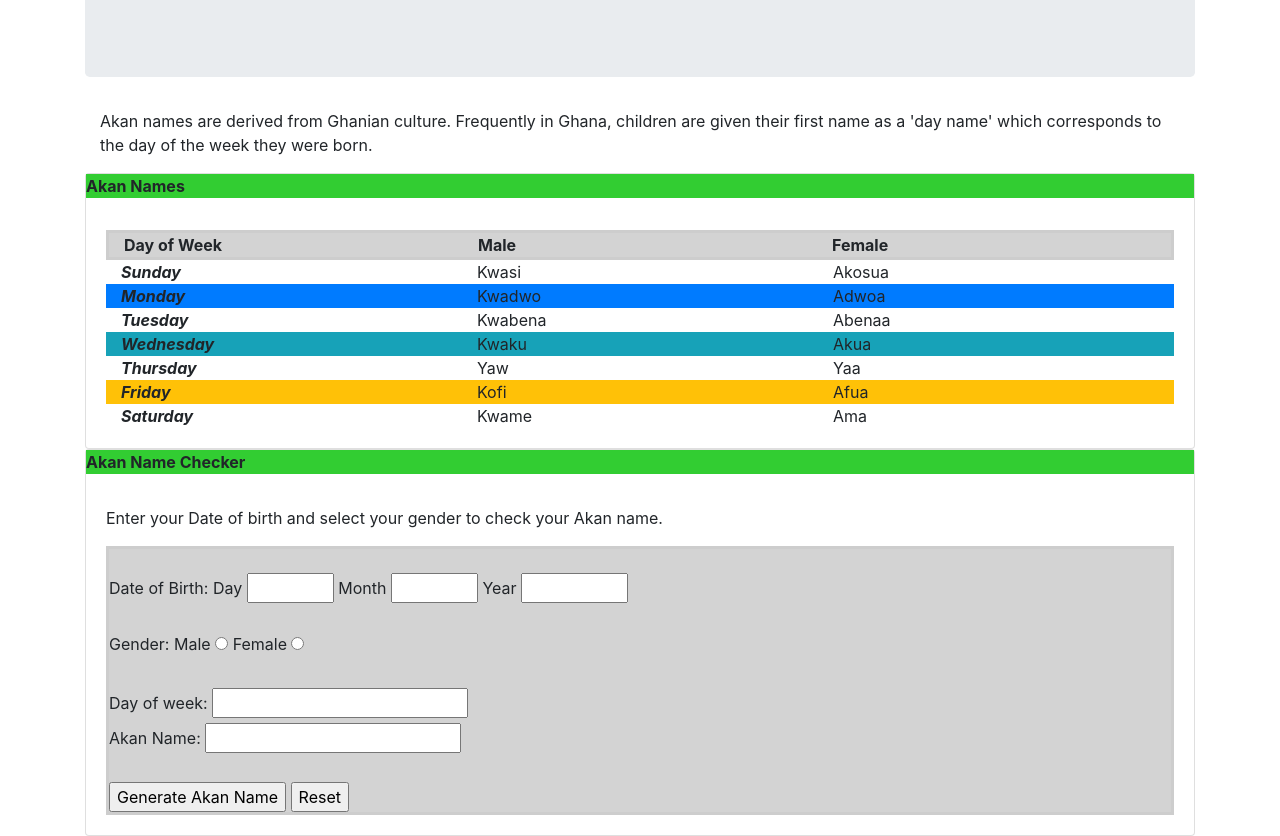
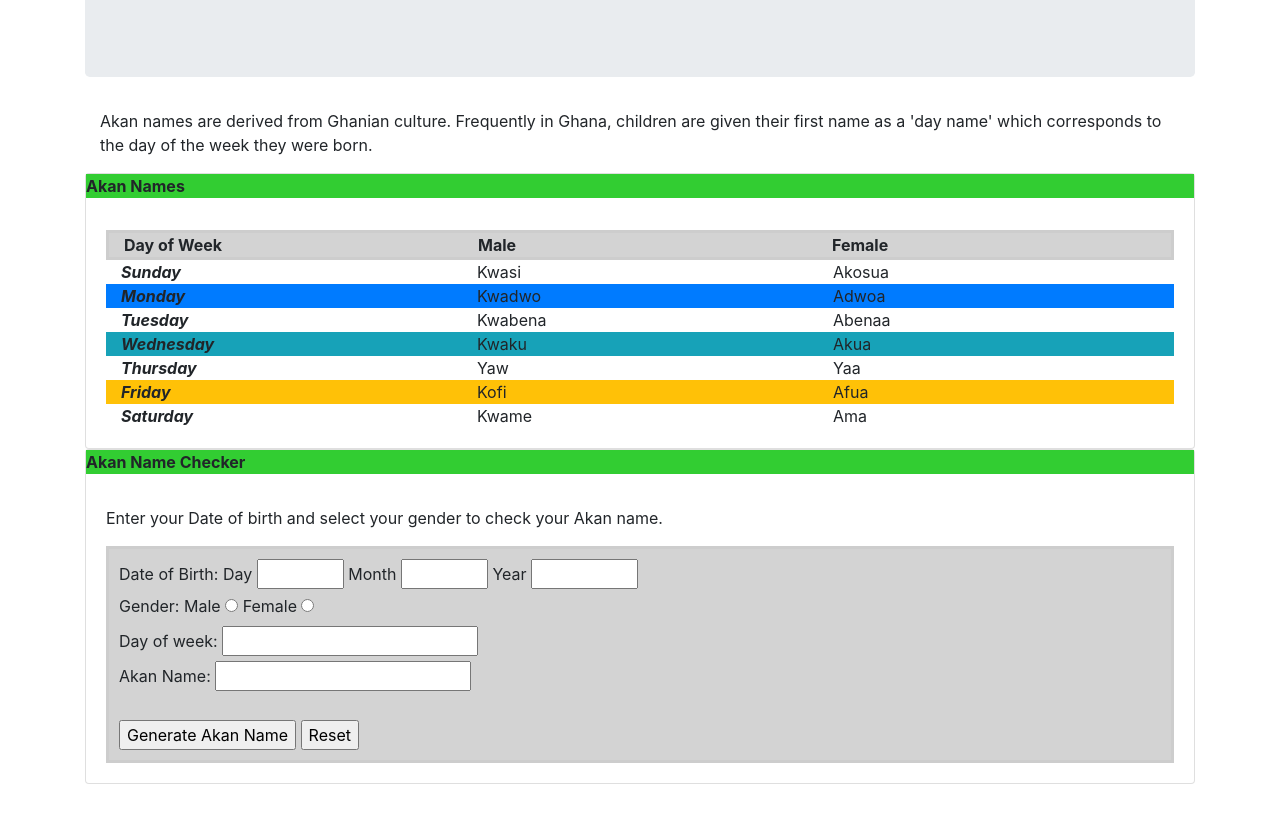
Before and after one commit to RuddyKani/akanname, a plain HTML site: page index.html in a window 1280 px wide. Shown: the part 171-1007 px from the top of the page. After the commit the page ends 955 px from the top, so only its background shows below. Drawn offline with Linux system fonts and the light colour scheme.

Commit message:
Added padding and removed br on form

```diff
--- a/css/styles.css
+++ b/css/styles.css
@@ -10,6 +10,7 @@ h1 {
 .formborder{
   border:#cdcdcd medium solid ;
   background-color:#D3D3D3;
+  padding:10px;
 }
 .rownames{
   font-weight: bold;
--- a/index.html
+++ b/index.html
@@ -66,7 +66,7 @@
         <div class="card-title rownames">Akan Name Checker</div>
         <div class="card-body">
           <p>Enter your Date of birth and select your gender to check your Akan name.</p>
-          <form class="formborder"><br>
+          <form class="formborder">
             <label>Date of Birth:</label>
             <label for="birthDay">Day</label>
             <input type="number" id="birthDay" name="birthDay" min="1" max="31"  required>
@@ -74,13 +74,13 @@
             <input type="number" id="birthMonth" name="birthMonth" min="1" max="12" required>
             <label for="birthYear">Year</label>
             <input type="number" id="birthYear" name="birthYear" min="1900" max="2099" required>
-            <br><br>
+            <br>
             <label>Gender:</label>
             <label for="gender">Male</label>
             <input type="radio" id="male" name="gender" value="male" required>
             <label for="gender">Female</label>
             <input type="radio" id="female" name="gender" value="female" required>
-            <br><br>
+            <br>
             <label for="dayofweek">Day of week:</label>
             <input type="text" id="dayofweek" name="dayofweek" value="" readonly>
             <br>
```
